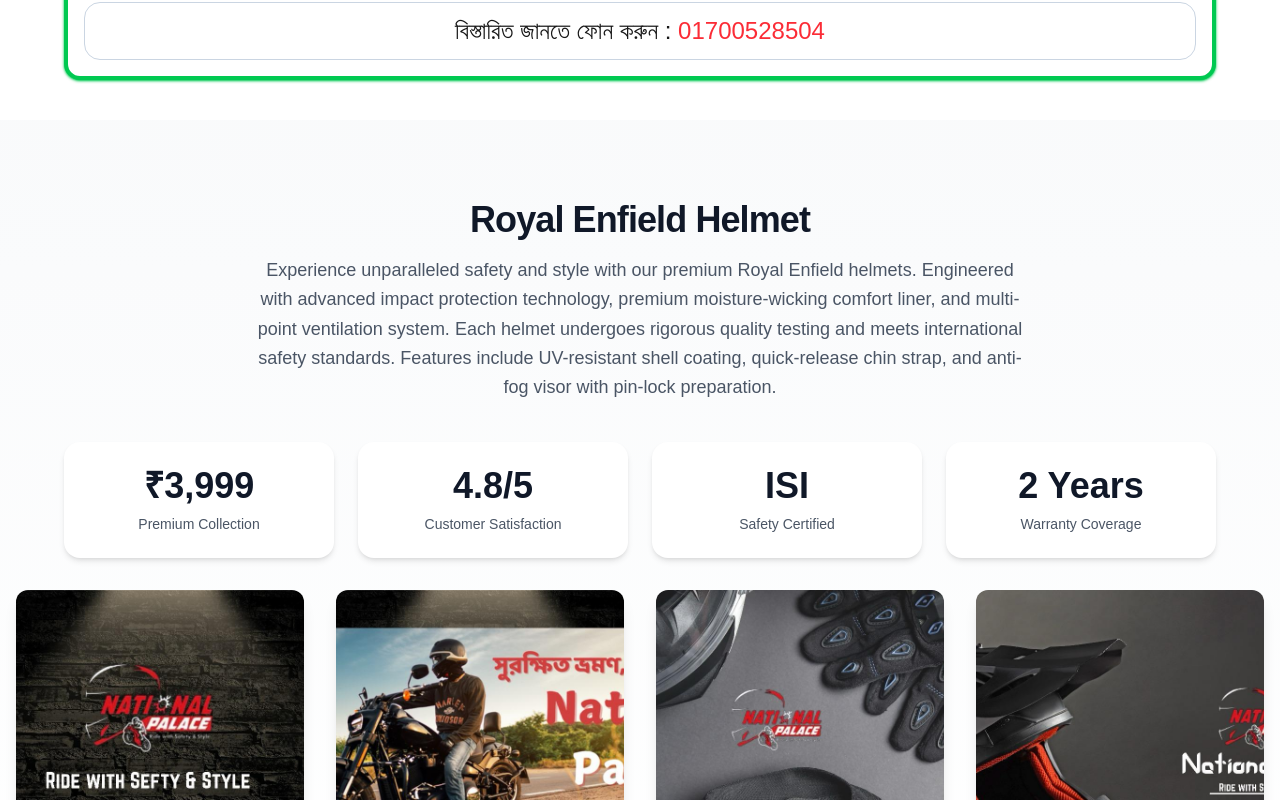
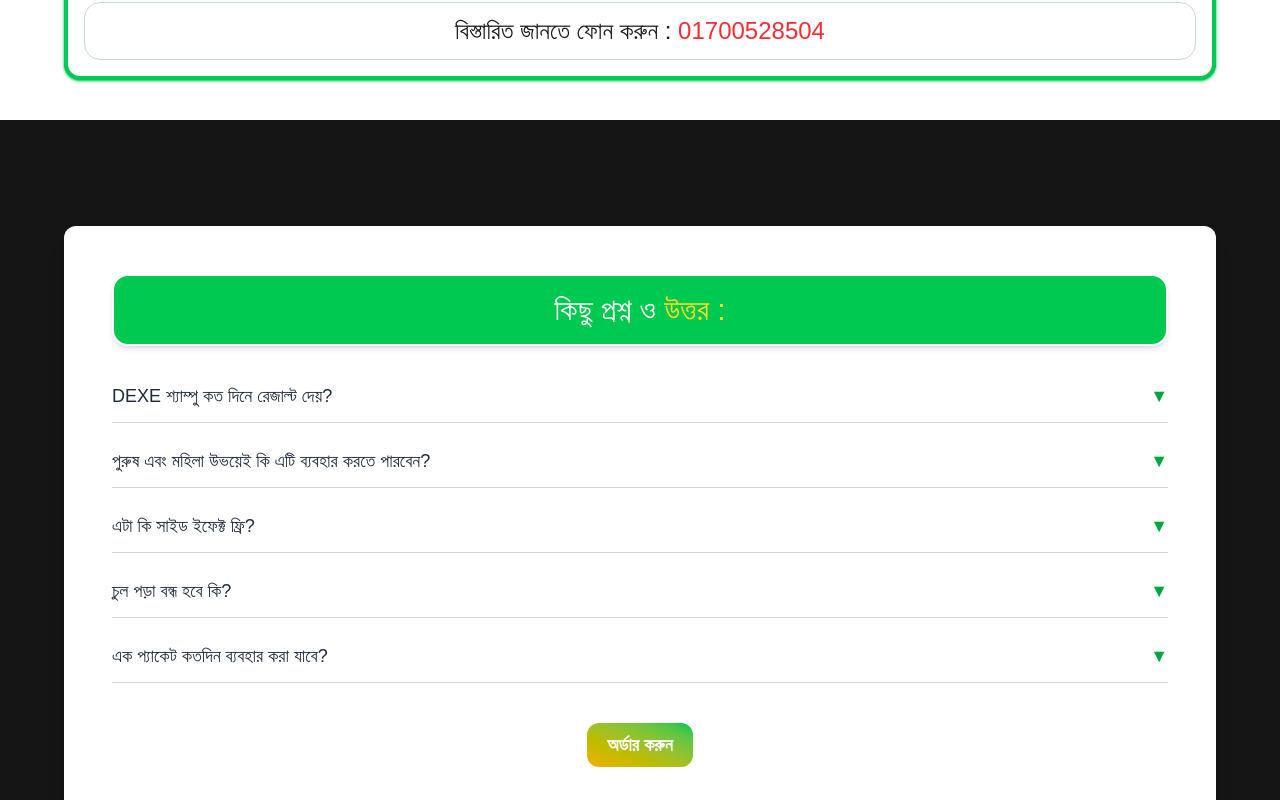
Before and after one commit to shaikTazUddin01/landingPage__RI, a Next.js app: page / in a window 1280 px wide. Shown: the part 1500-2300 px from the top of the page. Built offline with nearby package versions, Linux system fonts and the light colour scheme.

Commit message:
added delivery section

```diff
--- a/package.json
+++ b/package.json
@@ -20,6 +20,7 @@
     "@types/node": "^20",
     "@types/react": "^19",
     "@types/react-dom": "^19",
+    "daisyui": "^5.0.19",
     "eslint": "^9",
     "eslint-config-next": "15.2.2",
     "tailwindcss": "^4",
--- a/src/app/page.tsx
+++ b/src/app/page.tsx
@@ -4,6 +4,7 @@ import ReviewSection from "@/components/Review/Reviews";
 import OrderSection from "@/components/OrderForm/OrderForm";
 import About from "@/components/About/about";
 import Delivery from "@/components/Delivery/Delivery";
+import QuestionsAnswer from "@/components/Question&Answer/Q&A";
 
 export default function Page() {
   return (
@@ -11,6 +12,7 @@ export default function Page() {
      <HeroSection/>
      <About/>
      <Delivery/>
+     <QuestionsAnswer/>
      <ProductSection/>
      <ReviewSection/>
      <OrderSection/>
--- /dev/null
+++ b/src/components/Question&Answer/Q&A.tsx
@@ -0,0 +1,114 @@
+"use client";
+
+import { useState, FC } from "react";
+import bg from "@/assets/images/product.jpg";
+
+interface Question {
+  question: string;
+  answer: string;
+}
+
+const questions: Question[] = [
+  {
+    question: "DEXE শ্যাম্পু কত দিনে রেজাল্ট দেয়?",
+    answer:
+      "মাত্র ৫ মিনিটেই চুল কালো করে তোলে। একাধিক ব্যবহারে স্থায়ী কালো ভাব আসে।",
+  },
+  {
+    question: "পুরুষ এবং মহিলা উভয়েই কি এটি ব্যবহার করতে পারবেন?",
+    answer: "হ্যাঁ, এই শ্যাম্পু পুরুষ ও মহিলা উভয়ের জন্যই উপযোগী।",
+  },
+  {
+    question: "এটা কি সাইড ইফেক্ট ফ্রি?",
+    answer: "জি, এটি সম্পূর্ণ হারবাল এবং কোনো সাইড ইফেক্ট নেই।",
+  },
+  {
+    question: "চুল পড়া বন্ধ হবে কি?",
+    answer: "হ্যাঁ, এটি চুলের গোড়া শক্ত করে এবং চুল পড়া বন্ধ করে।",
+  },
+  {
+    question: "এক প্যাকেট কতদিন ব্যবহার করা যাবে?",
+    answer: "ব্যবহার ভেদে এক প্যাকেট ৩-৫ বার পর্যন্ত ব্যবহার করা যায়।",
+  },
+];
+
+interface QuestionItemProps {
+  question: string;
+  answer: string;
+  isOpen: boolean;
+  onClick: () => void;
+}
+
+const QuestionItem: FC<QuestionItemProps> = ({
+  question,
+  answer,
+  isOpen,
+  onClick,
+}) => (
+  <div
+    className="border-b border-gray-300 py-3 cursor-pointer transition-all"
+    onClick={onClick}
+  >
+    <div className="flex justify-between items-center text-lg font-medium text-gray-800">
+      <span>{question}</span>
+      <span className="text-green-600 transform transition-transform duration-300">
+        {isOpen ? "▲" : "▼"}
+      </span>
+    </div>
+    <div
+      className={`overflow-hidden transition-all duration-500 text-gray-600 text-sm ${
+        isOpen ? "max-h-40 mt-2" : "max-h-0"
+      }`}
+    >
+      {isOpen && <p>{answer}</p>}
+    </div>
+  </div>
+);
+
+const QuestionsAnswer: FC = () => {
+  const [openIndex, setOpenIndex] = useState<number | null>(null);
+
+  const toggle = (index: number) => {
+    setOpenIndex(openIndex === index ? null : index);
+  };
+
+  return (
+    <section
+      className="min-h-[600px] w-full bg-fixed bg-cover bg-no-repeat"
+      style={{ backgroundImage: `url(${bg.src})` }}
+    >
+      <div className="bg-[#000000ea] min-h-screen flex justify-center items-center p-10">
+        <div className="max-w-6xl p-12 bg-white mx-auto w-full rounded-xl shadow-xl">
+          <div className="bg-green-500 border-2 border-white shadow-md rounded-2xl mb-6">
+            <h1 className="text-center text-3xl py-4 font-medium text-white">
+              কিছু প্রশ্ন ও <span className="text-yellow-300">উত্তর :</span>
+            </h1>
+          </div>
+
+          <div className="space-y-3">
+            {questions.map((item, index) => (
+              <QuestionItem
+                key={index}
+                question={item.question}
+                answer={item.answer}
+                isOpen={openIndex === index}
+                onClick={() => toggle(index)}
+              />
+            ))}
+          </div>
+
+          <div className=" text-center w-full pt-10">
+            <button
+              className="bg-linear-to-tr from-yellow-500 to-green-500 px-5
+         py-2 rounded-xl text-white text-lg font-semibold"
+            >
+              অর্ডার করুন
+            </button>
+          </div>
+        </div>
+      </div>
+    </section>
+  );
+};
+
+export default QuestionsAnswer;
```
Also changed, not shown: 1 other file (tests, documents, lock files or other folders).
